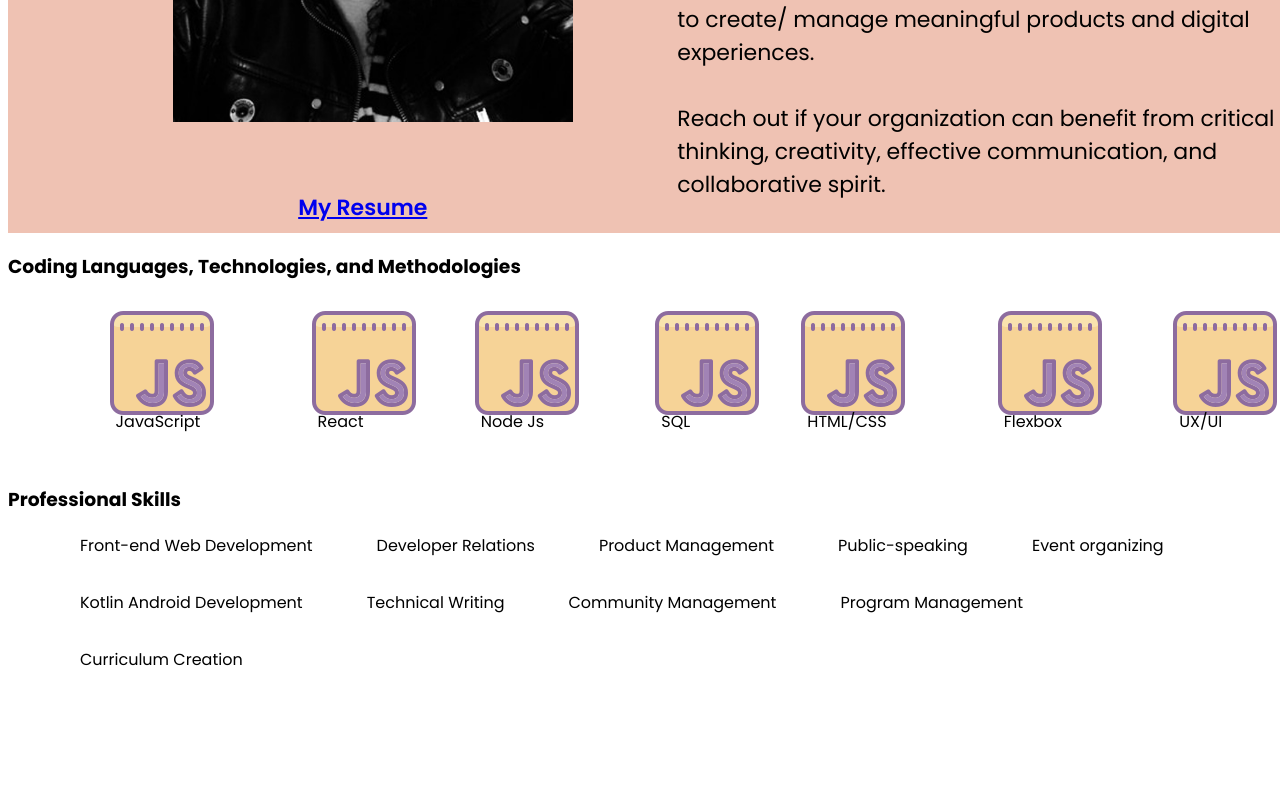
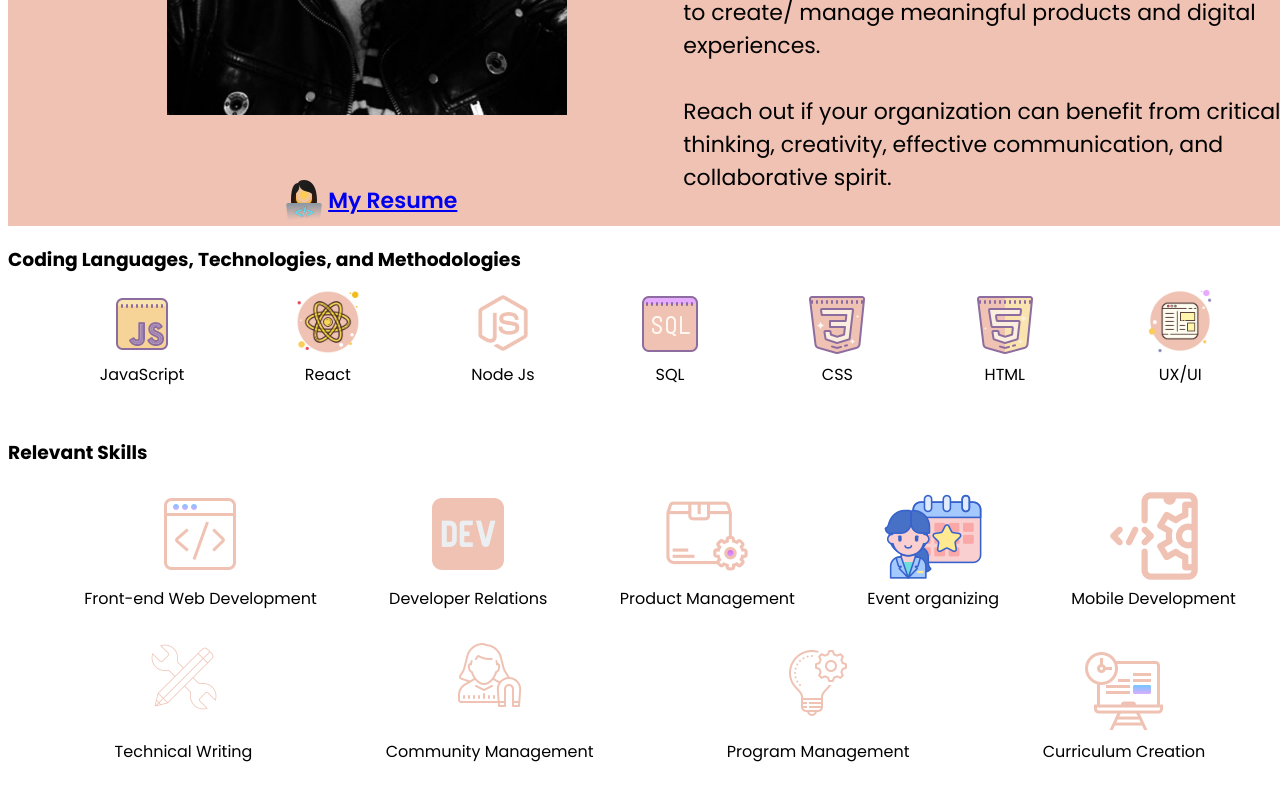
Before and after one commit to NikoLewis/AdorkablePortfolio, a plain HTML site: page pages/about.html in a window 1280 px wide. Shown: the part 572-1372 px from the top of the page. Before the commit the page ends 1292 px from the top, so only its background shows below. Drawn offline with Linux system fonts and the light colour scheme.

Commit message:
coded and styled bot skills sections and resolved spacing and placement issues. reminder: perfect icons size and line thickness after project page feature

```diff
--- a/css/about.css
+++ b/css/about.css
@@ -69,11 +69,13 @@ line-height: normal;
 
 }
 li{
-
-    align-items: flex-start;
+   display: flex;
+    align-items: center;
+    flex-direction: column;
     /* margin: 0 2rem 2rem 2rem; */
     /* margin: 1 1 1 1px; */
     /* justify-content: space-between; */
+    /* align-items: flex-start; */
 }
 
 .languages-header{
@@ -82,11 +84,10 @@ li{
 .languages-list{
     display: flex;
     flex-direction: row;
-    /* flex-wrap: wrap; */
-    flex-wrap: nowrap;
+    flex-wrap: wrap;
     list-style: none;
     justify-content: space-around;
-    margin: 1 1 1 1px;
+
 
 
 }
@@ -98,12 +99,44 @@ li{
 
 }
 .pro-skills-list{
+    /* display: flex;
+    flex-direction: row;
+    flex-wrap: wrap;
+    list-style: none; */
     display: flex;
     flex-direction: row;
     flex-wrap: wrap;
+    /* flex-wrap: nowrap; */
     list-style: none;
+    justify-content: space-around;
+    margin: 1 1 1 1px;
+
 }
 
-span {
-    margin-left: -110px;
+
+
+
+/* icon styling */
+
+.ui-icon{
+    display: flex;
+    flex-grow: 0;
+    width: 80px;
+    height: 80px;
+    margin-top: -11px;
 }
+.nodejs-icon{
+    display: flex;
+    flex-grow: 0;
+    width: 62px;
+    height: 62px;
+    /* margin-top: -10px; */
+}
+.react-icon{
+    display: flex;
+    flex-grow: 0;
+    width: 80px;
+    height: 80px;
+    margin-top: -10px;
+
+}
--- a/pages/about.html
+++ b/pages/about.html
@@ -26,7 +26,7 @@
     </nav>
     <div class="peach">
         <img class="headshot" src="../images/image 1.png" alt="female software engineer photo">
-        <section class="resume-link"><a href="skills.html">My Resume</a></section>
+        <section class="resume-link"><img src="../images/icons/icons8-developer-female-windows-11-color/icons8-developer-female-48.png" alt=""><a href="skills.html">My Resume</a></section>
         <div class="funfact">Fun fact: In my spare time, You’ll find me live-streaming my learning journey on Twitch, giving talks at conferences, and publishing technical articles; as I deepen my digital storytelling, technical, and DevRel skills.</div>
         <p class="summary">
             I'm a NYC-based creative software engineer fueled by an insatiable curiosity and mission to inject the magic of storytelling into digital projects! <br> <br>
@@ -37,29 +37,28 @@
     <section class="languages-section">
         <h3 class="languages-header">Coding Languages, Technologies, and Methodologies</h3>
         <ul class="languages-list">
-            <li><img src="../images/icons/icons8-javascript-cute-color/icons8-javascript-128.png"><span>JavaScript</span></li>
-            <li><img src="../images/icons/icons8-javascript-cute-color/icons8-javascript-128.png"><span>React</span></li>
-            <li><img src="../images/icons/icons8-javascript-cute-color/icons8-javascript-128.png"><span>Node Js</span></li>
-            <li><img src="../images/icons/icons8-javascript-cute-color/icons8-javascript-128.png"><span>SQL</span></li>
-            <li><img src="../images/icons/icons8-javascript-cute-color/icons8-javascript-128.png"><span>HTML/CSS</span></li>
-            <li><img src="../images/icons/icons8-javascript-cute-color/icons8-javascript-128.png"><span>Flexbox</span></li>
-            <li><img src="../images/icons/icons8-javascript-cute-color/icons8-javascript-128.png"><span>UX/UI</span></li>
+            <li><img src="../images/icons/icons8-javascript-cute-color/icons8-javascript-64.png"><span >JavaScript</span></li>
+            <li><img src="../images/icons/icons8-react-js-100.png" class="react-icon"><span id="react-icon-text">React</span></li>
+            <li><img src="../images/icons/icons8-node-js-windows-11-color/icons8-node-js-96.png" class="nodejs-icon"><span>Node Js</span></li>
+            <li><img src="../images/icons/icons8-sql-64.png" class="sql-icon"><span>SQL</span></li>
+            <li><img src="../images/icons/icons8-css3-cute-color/icons8-css3-64.png"><span>CSS</span></li>
+            <li><img src="../images/icons/icons8-html-5-cute-color 2/icons8-html-5-64.png"><span>HTML</span></li>
+            <li><img src="../images/icons/icons8-ui-bubbles/icons8-ui-100.png" class="ui-icon"><span>UX/UI</span></li>
         </ul>
     </section>
 
         <section class="pro-skills-section">
-            <h3 class="pro-skills-header">Professional Skills</h3>
+            <h3 class="pro-skills-header">Relevant Skills</h3>
             <ul class="pro-skills-list">
-                <li>Front-end Web Development</li>
-                <li>Developer Relations</li>
-                <li>Product Management</li>
-                <li>Public-speaking</li>
-                <li>Event organizing</li>
-                <li>Kotlin Android Development</li>
-                <li>Technical Writing</li>
-                <li>Community Management</li>
-                <li>Program Management</li>
-                <li>Curriculum Creation</li>
+                <li><img src="../images/icons/icons8-frontend-gradient/icons8-frontend-96.png" alt=""><span>Front-end Web Development</span></li>
+                <li><img src="../images/icons/icons8-dev-community-color/icons8-dev-community-96.png" alt="">Developer Relations</li>
+                <li><img src="../images/icons/icons8-product-management-gradient/icons8-product-management-100.png" alt="">Product Management</li>
+                <li><img src="../images/icons/icons8-event-planner-lineal-color/icons8-event-planner-100.png" alt="">Event organizing</li>
+                <li><img src="../images/icons/icons8-mobile-development-outline-black/icons8-mobile-development-100.png" alt="mobile development icon">Mobile Development</li>
+                <li><img src="../images/icons/icons8-technical-writing-detailed-outline/icons8-technical-writing-68.png" alt="">Technical Writing</li>
+                <li><img src="../images/icons/icons8-user-engagement-female-cute-outline/icons8-user-engagement-female-64.png" alt="">Community Management</li>
+                <li><img src="../images/icons/icons8-project-management-dotted/icons8-project-management-80.png" alt="">Program Management</li>
+                <li><img src="../images/icons/icons8-curriculum-gradient/icons8-curriculum-96.png" alt="">Curriculum Creation</li>
             </ul>
         </section>
 
```
Also changed, not shown: images/icons/icons8-node-js-gradient (1) 2/icons8-node-js-128.png (deleted), images/icons/icons8-node-js-gradient (1) 2/icons8-node-js-64.png (deleted), images/icons/icons8-node-js-gradient (1)/icons8-node-js-128.png (deleted), images/icons/icons8-node-js-gradient (1)/icons8-node-js-64.png (deleted), images/icons/icons8-react-js-100.png (added), images/icons/icons8-react-js-64.png (added).
